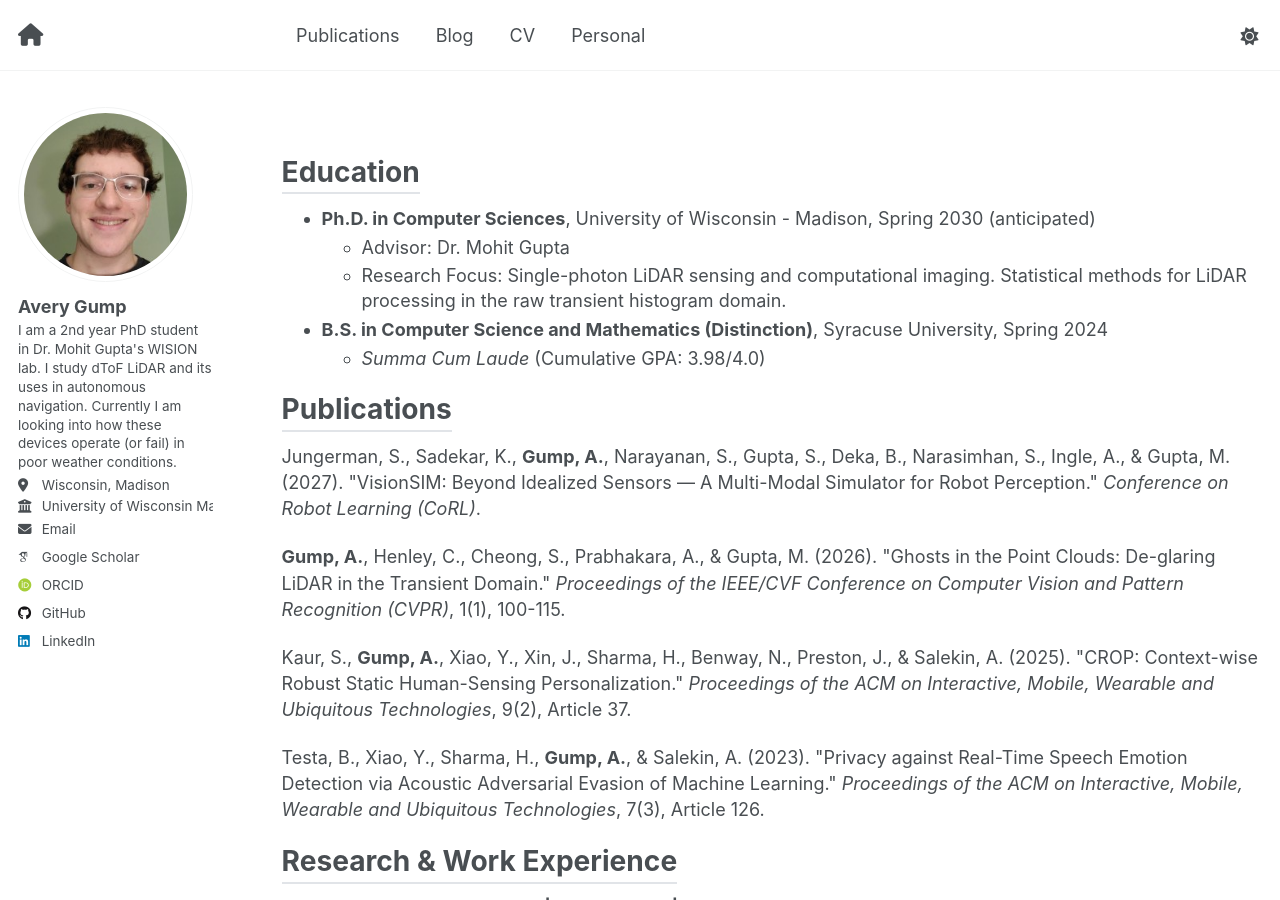
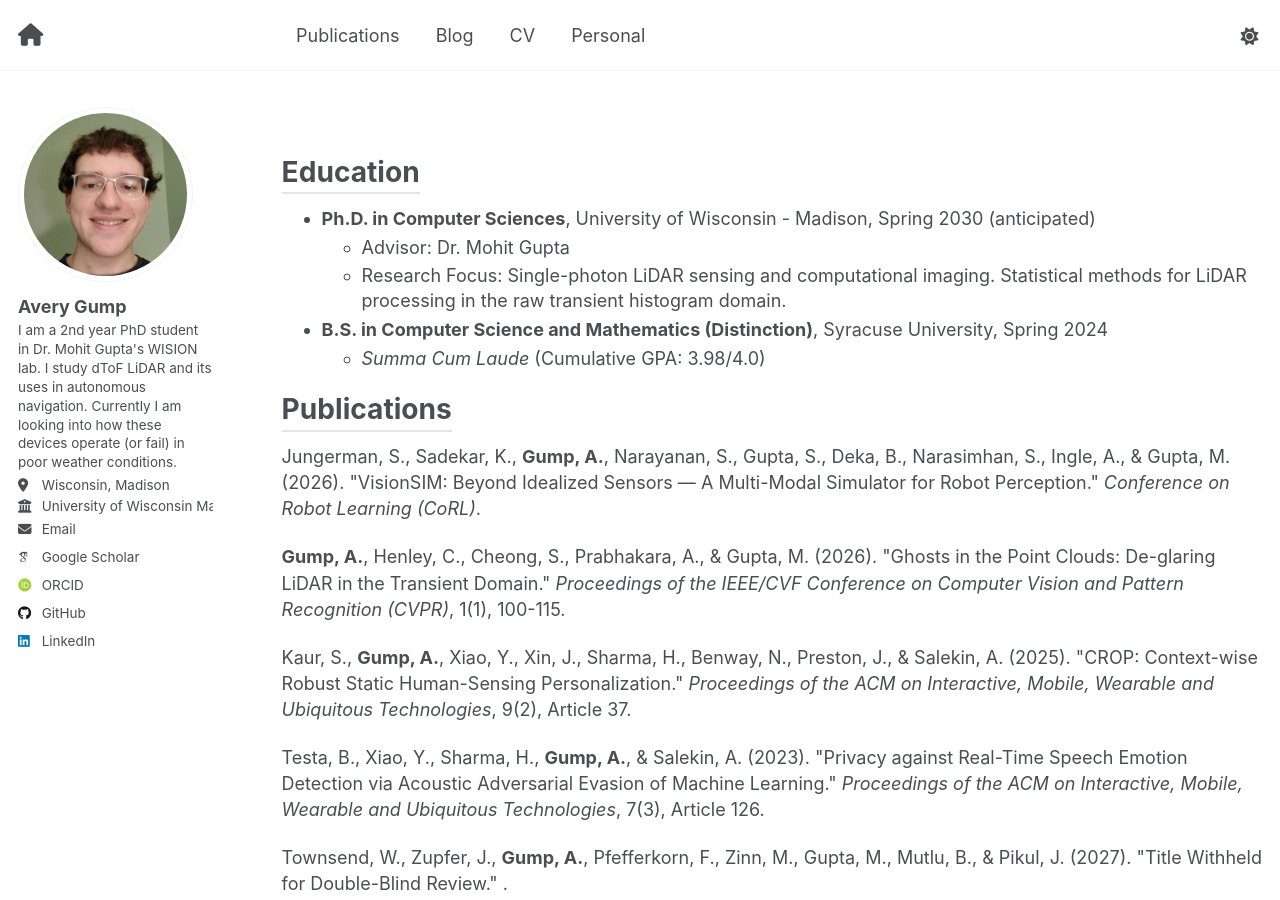
Before and after one commit to avery-gump/avery-gump.github.io, a Jekyll site: the page built from _pages/cv.md, in a window 1280 px wide and 900 px high. Built offline with Jekyll 4.4.1, drawn with Linux system fonts in a browser that asks for light colours; some web fonts are replaced; part of the change alters nothing that is shown; some of the changed text lies outside the part shown.

Commit message:
updated citations

```diff
--- a/_data/citations.yml
+++ b/_data/citations.yml
@@ -1,9 +1,9 @@
 visionsim2026:
-  type: "unpublished"
+  type: "inproceedings"
   title: "VisionSIM: Beyond Idealized Sensors — A Multi-Modal Simulator for Robot Perception"
   authors: "Jungerman, Sacha and Sadekar, Kaustubh and Gump, Avery and Narayanan, Sriram and Gupta, Shantanu and Deka, Bhuyashi and Narasimhan, Srinivasa and Ingle, Atul and Gupta, Mohit"
   booktitle: "Conference on Robot Learning (CoRL)"
-  year: 2027
+  year: 2026
 
 ghosts2026:
   type: "inproceedings"
@@ -37,3 +37,17 @@ privacy2023:
   issue: 3
   pages: "Article 126"
   publisher: "ACM"
+
+robosoft2027:
+  type: "unpublished"
+  title: "Title Withheld for Double-Blind Review"
+  authors: "Townsend, William J.* and Zupfer, John P.* and Gump, Avery* and Pfefferkorn, Frank E. and Zinn, Mike and Gupta, Mohit and Mutlu, Bilge and Pikul, James H."
+  note: "Under review at IEEE RoboSoft. *Denotes equal contribution."
+  year: 2027
+
+sensys2027:
+  type: "unpublished"
+  title: "Title Withheld for Double-Blind Review"
+  authors: "Zheng, Zhi and Xie, Xincheng and Gump, Avery and Jungerman, Sacha and Li, Hongyang and Li, Yin and Gupta, Mohit and Prabhakara, Akarsh"
+  note: "Under review at ACM SenSys."
+  year: 2027
```
